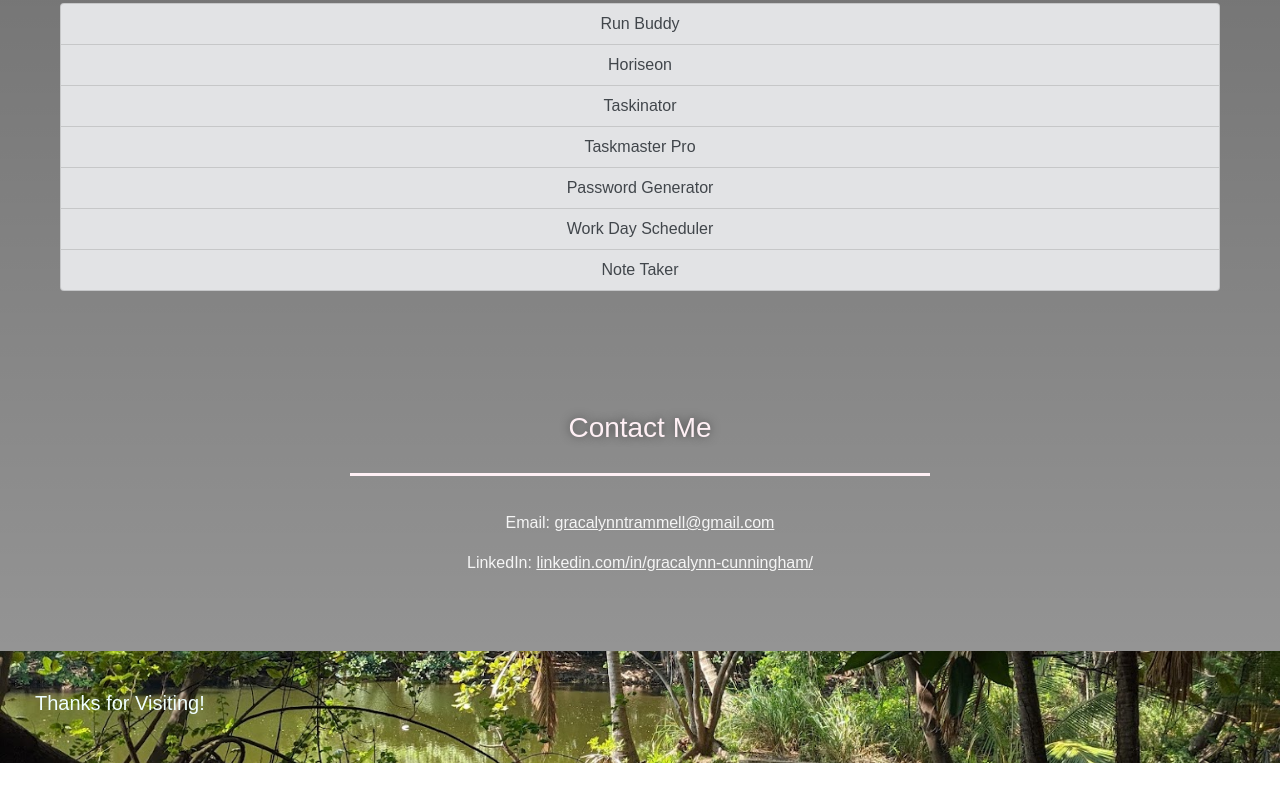
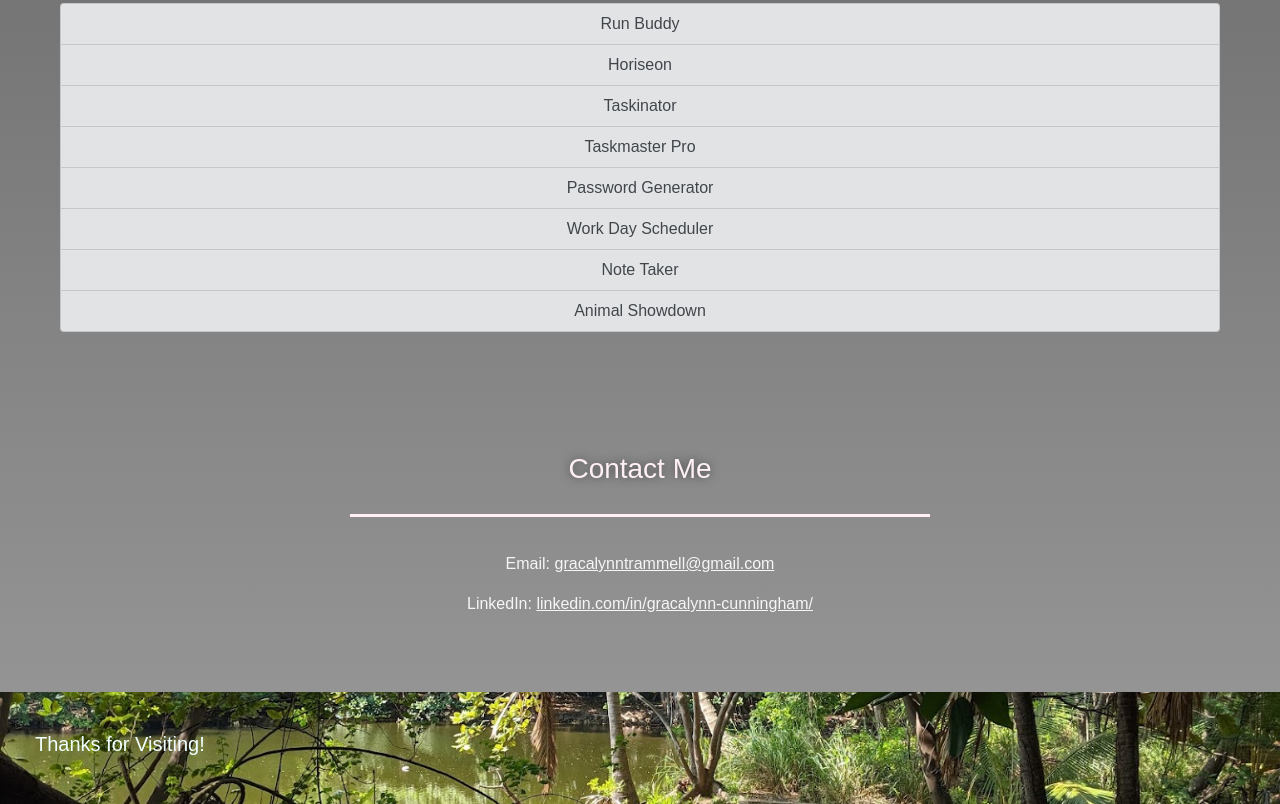
Before and after one commit to gwacky/portfolio, a plain HTML site: page index.html in a window 1280 px wide. Shown: the part 1476-2280 px from the top of the page. Before the commit the page ends 2239 px from the top, so only its background shows below. Drawn offline with nearby package versions, Linux system fonts and the light colour scheme.

Commit message:
added animal showdown website

```diff
--- a/index.html
+++ b/index.html
@@ -62,6 +62,7 @@
               <a href="https://gwacky.github.io/password-generator/" class="list-group-item list-group-item-action list-group-item-secondary">Password Generator</a>
               <a href="https://gwacky.github.io/gwacky-work-day-scheduler/" class="list-group-item list-group-item-action list-group-item-secondary">Work Day Scheduler</a>
               <a href="https://frozen-forest-68665.herokuapp.com/" class="list-group-item list-group-item-action list-group-item-secondary">Note Taker</a>
+              <a href="https://animalshowdown.herokuapp.com/" class="list-group-item list-group-item-action list-group-item-secondary">Animal Showdown</a>
             </div>
         </section>
         <!--contact me section-->
```
